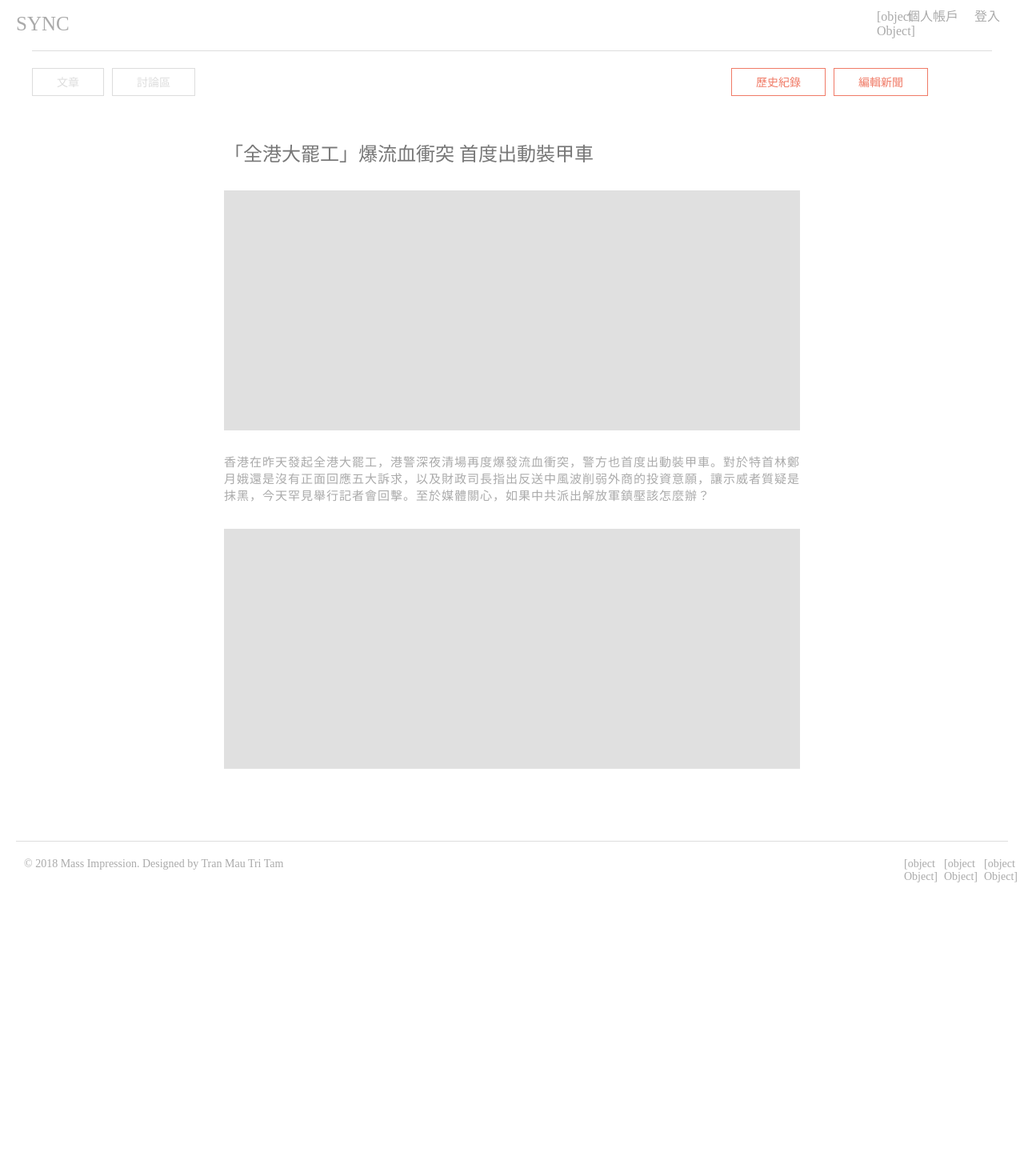
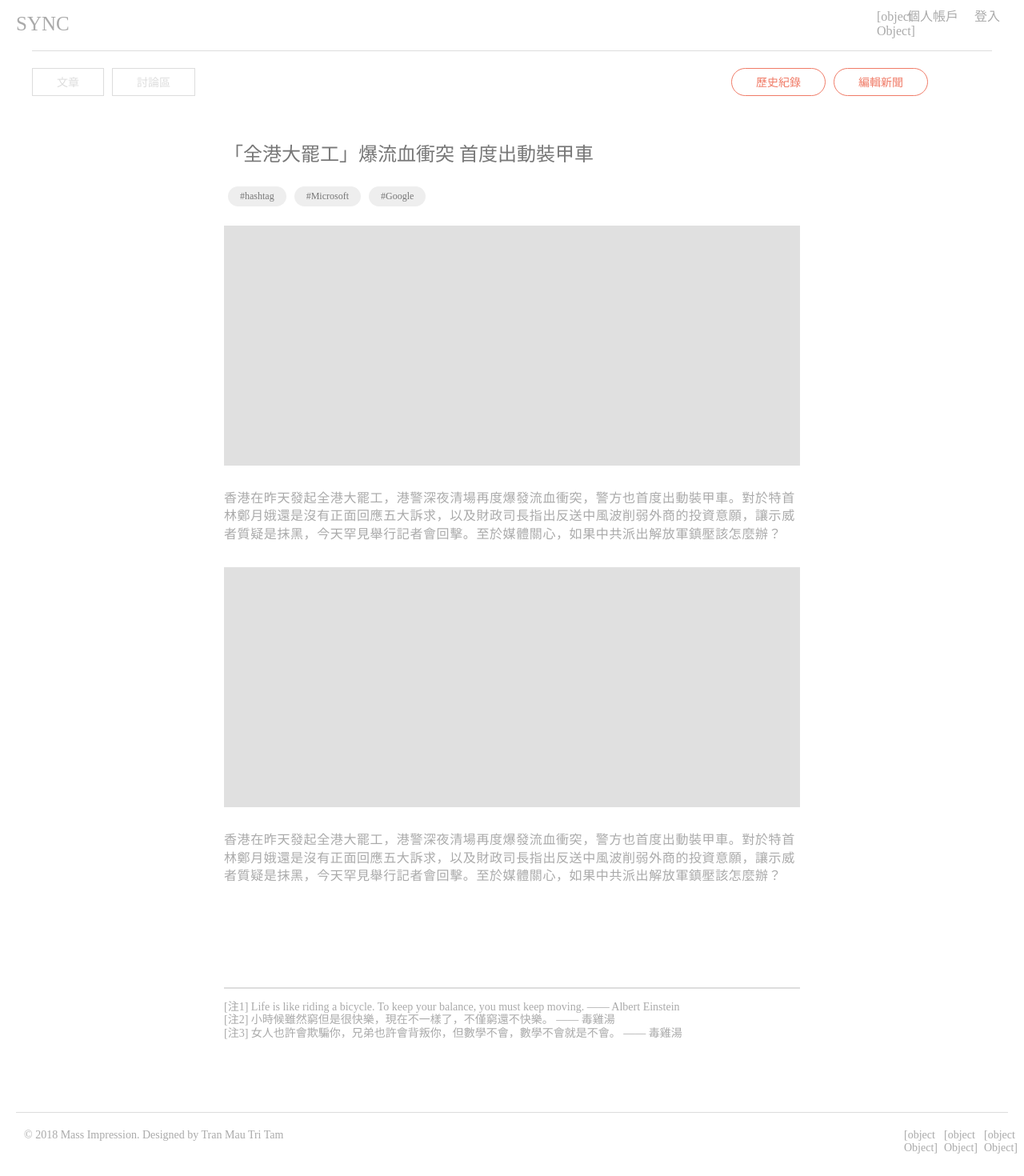
Before and after one commit to NCTU-SYNC/sync, a Next.js app: page /post/1 in a window 1280 px wide. Shown: the top 1470 px of the page at 80% size. Before the commit the page ends 1184 px from the top, so only its background shows below. Built offline with nearby package versions, Linux system fonts and the light colour scheme.

Commit message:
add Chip component, Quote area and oval attribute on button

```diff
--- a/pages/post/[pid].tsx
+++ b/pages/post/[pid].tsx
@@ -61,8 +61,8 @@ const Post = () => {
               <StyledGreyButton size={35} outline>討論區</StyledGreyButton>
             </ButtonGroup>
             <ButtonGroup>
-              <StyledButton size={35} outline>歷史紀錄</StyledButton>
-              <StyledButton size={35} outline>編輯新聞</StyledButton>
+              <StyledButton size={35} oval outline>歷史紀錄</StyledButton>
+              <StyledButton size={35} oval outline>編輯新聞</StyledButton>
             </ButtonGroup>
           </ToolBar>
           <PostContent post={post}/>
--- a/src/constants/themes/default.ts
+++ b/src/constants/themes/default.ts
@@ -9,7 +9,9 @@ export default {
     textLightMedium: '#aaa',
     textLightMore: '#eee',
 
-    imageBg: '#E0E0E0',
+    imageBg: '#e0e0e0',
+
+    chipBg: '#eee',
   },
   desktop: {},
   mobile: {}
--- a/src/modules/common/component/Button.tsx
+++ b/src/modules/common/component/Button.tsx
@@ -11,6 +11,7 @@ interface IProps {
   rounded?: boolean;
   variant?: Variant;
   children: ReactNode;
+  oval?: boolean;
   onClick?: (evnet: any) => void;
 }
 
@@ -30,6 +31,9 @@ const Main = styled.button<IProps>`
     color: ${props.theme[props.variant || Variant.PRIMARY]};
     background-color: ${props.theme.justWhite};
   `}
+  ${props => props.oval && `
+    border-radius: ${props.size ? props.size * 0.618 : 25}px;
+  `}
 `;
 
 const Button = ({ children, onClick = noop, ...props }: IProps) => (
--- /dev/null
+++ b/src/modules/common/component/Chip.tsx
@@ -0,0 +1,37 @@
+import React, { ReactNode } from 'react';
+import { noop } from 'lodash';
+import styled from 'styled-components';
+
+import Variant from '~/constants/variant';
+
+interface IProps {
+  className?: string;
+  size: number;
+  rounded?: boolean;
+  variant?: Variant;
+  children: ReactNode;
+  onClick?: (evnet: any) => void;
+}
+
+const Main = styled.div<IProps>`
+  display: inline-block;
+  position: relative;
+  font-size: 12px;
+  overflow: hidden;
+  border: none;
+  height: ${props => props.size}px;
+  line-height: ${props => props.size}px;
+  padding: 0 15px;
+  margin: 5px;
+  color: ${props => props.theme.textDark};
+  background-color: ${props => props.theme.chipBg};
+  border-radius: ${props => props.size * 0.618}px;
+`;
+
+const Chip = ({ children, onClick = noop, ...props }: IProps) => (
+  <Main onClick={onClick} {...props}>
+    {children}
+  </Main>
+);
+
+export default Chip;
--- a/src/modules/post/component/PostContent.tsx
+++ b/src/modules/post/component/PostContent.tsx
@@ -1,5 +1,7 @@
 import React from 'react';
 import styled from 'styled-components';
+
+import Chip from '~/modules/common/component/Chip';
 
 import { IPost } from '../interface/IPost';
 
@@ -20,7 +22,7 @@ const Body = styled.div`
 const Title = styled.div`
   color: ${props => props.theme.textDark};
   font-size: 24px;
-  margin-bottom: 30px;
+  margin-bottom: 20px;
 `;
 
 const Img = styled.div`
@@ -32,10 +34,27 @@ const Img = styled.div`
 
 const Excerpt = styled.div`
   color: ${props => props.theme.textLightMedium};
-  font-size: 15px;
+  font-size: 16px;
   margin: 30px 0;
   line-height: 1.4;
-  letter-spacing: 1px;
+  letter-spacing: 0.6px;
+`;
+
+const Content = styled.div`
+  margin: 15px 0;
+`;
+
+const Blank = styled.div`
+  width: 100%;
+  height: 100px;
+  border-bottom: 2px solid ${props => props.theme.textLight};
+  margin-bottom: 15px;
+`;
+
+const Quote = styled.div`
+  width: 100%;
+  color: ${props => props.theme.textLightMedium};
+  font-size: 14px;
 `;
 
 const PostContent = ({ post, className }: IProps) => (
@@ -45,9 +64,22 @@ const PostContent = ({ post, className }: IProps) => (
         post &&
         <>
           <Title>{post.title}</Title>
-          <Img/>
-          <Excerpt>{post.excerpt}</Excerpt>
-          <Img/>
+          <Chip size={25}>#hashtag</Chip>
+          <Chip size={25}>#Microsoft</Chip>
+          <Chip size={25}>#Google</Chip>
+          <Content>
+            <Img/>
+            <Excerpt>{post.excerpt}</Excerpt>
+            <Img/>
+            <Excerpt>{post.excerpt}</Excerpt>
+            <Blank/>
+            <Quote>[注1] Life is like riding a bicycle. To keep your balance, you must keep moving.
+—— Albert Einstein</Quote>
+            <Quote>[注2] 小時候雖然窮但是很快樂，現在不一樣了，不僅窮還不快樂。
+—— 毒雞湯</Quote>
+            <Quote>[注3] 女人也許會欺騙你，兄弟也許會背叛你，但數學不會，數學不會就是不會。
+—— 毒雞湯</Quote>
+          </Content>
         </>
       }
     </Body>
```
